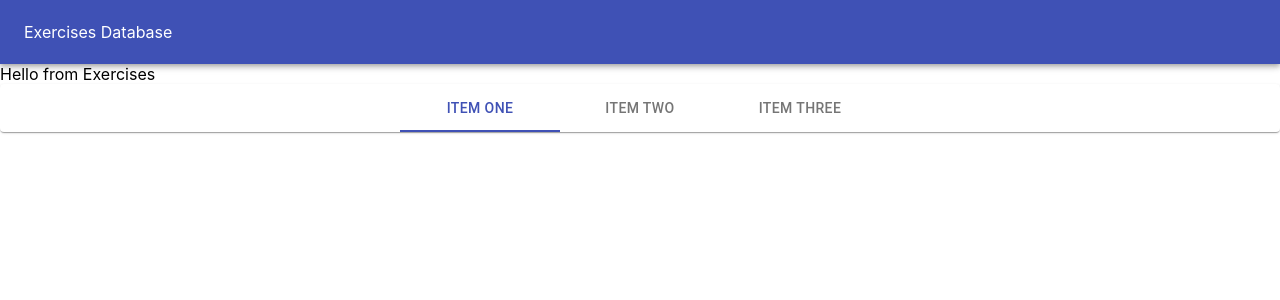
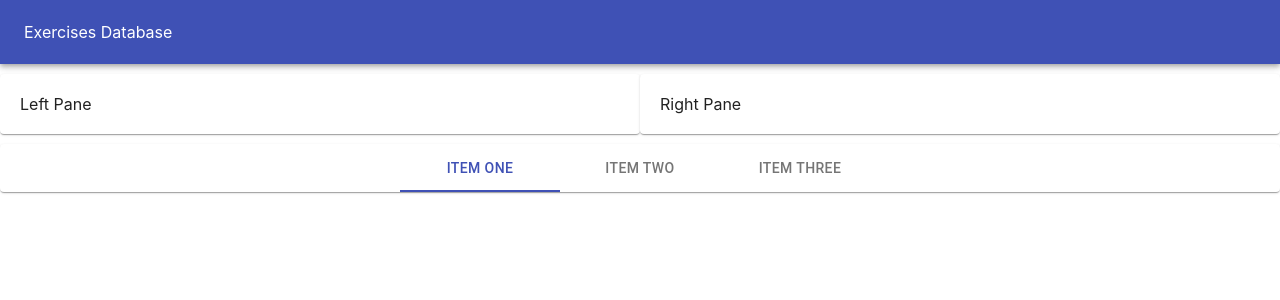
Before and after one commit to psx95/exercises-app-material-ui, a React (Create React App) app: page / in a window 1280 px wide. Shown: the top 300 px of the page. Built offline with nearby package versions, Linux system fonts and the light colour scheme.

Commit message:
feat(exercises-index): adds a grid layout for organising content

```diff
--- a/src/Components/Exercises/index.js
+++ b/src/Components/Exercises/index.js
@@ -1,6 +1,20 @@
 import React from 'react';
+import { Grid, Paper } from '@material-ui/core';
+
+const styles = {
+    Paper: { padding: 20, marginTop: 10, marginBottom: 10 }
+};
 
 export default props =>
-    <div>
-        Hello from Exercises
-    </div>
+    <Grid container>
+        <Grid item sm>
+            <Paper style={styles.Paper}>
+                Left Pane
+            </Paper>
+        </Grid>
+        <Grid item sm>
+            <Paper style={styles.Paper}>
+                Right Pane
+            </Paper>
+        </Grid>
+    </Grid>
```
